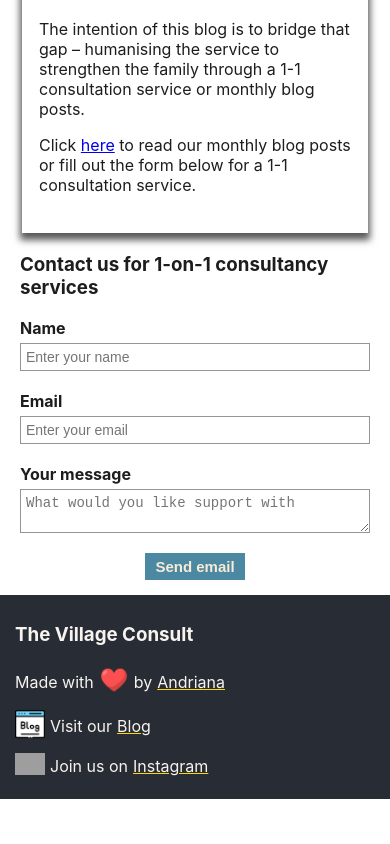
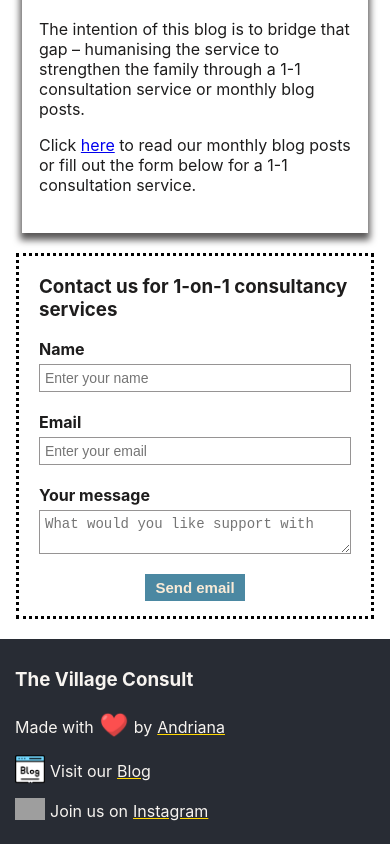
Before and after one commit to AndrianaOS/tvc-webpage, a React (Create React App) app: page / in a window 390 px wide. Shown: the part 1333-2177 px from the top of the page. Before the commit the page ends 2132 px from the top, so only its background shows below. Built offline with nearby package versions, Linux system fonts and the light colour scheme; grey boxes are pictures that could not be loaded.

Commit message:
Place border and adjust width for small screens

```diff
--- a/src/components/SupportForm/supportForm.css
+++ b/src/components/SupportForm/supportForm.css
@@ -1,5 +1,8 @@
 form {
   padding: 0 20px 15px;
+  border: 3px dotted black;
+  margin: 20px auto;
+  width: 80%;
 }
 
 form h3 {
@@ -26,14 +29,13 @@ form h3 {
   padding: 5px;
   font-size: 14px;
   border: #969494 1px solid;
-
 }
 
 .submit-btn {
   font-size: 15px;
   font-weight: bold;
   padding: 5px 10px;
-    background: #4B88A2;
+  background: #4b88a2;
   border: none;
   color: #faebd7;
 }
@@ -59,7 +61,8 @@ form h3 {
 @media screen and (min-width: 600px) {
   .support-form {
     display: grid;
-        grid-template-areas: "name email"
+    grid-template-areas:
+      "name email"
       "message message";
     column-gap: 30px;
   }
```
Lines whose indentation alone changed are shown as unchanged.
